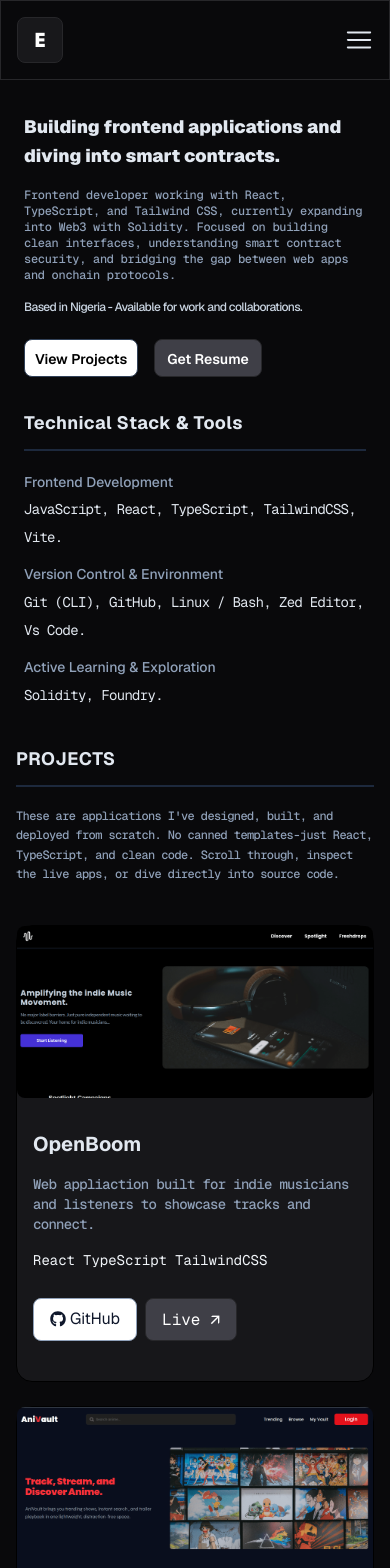
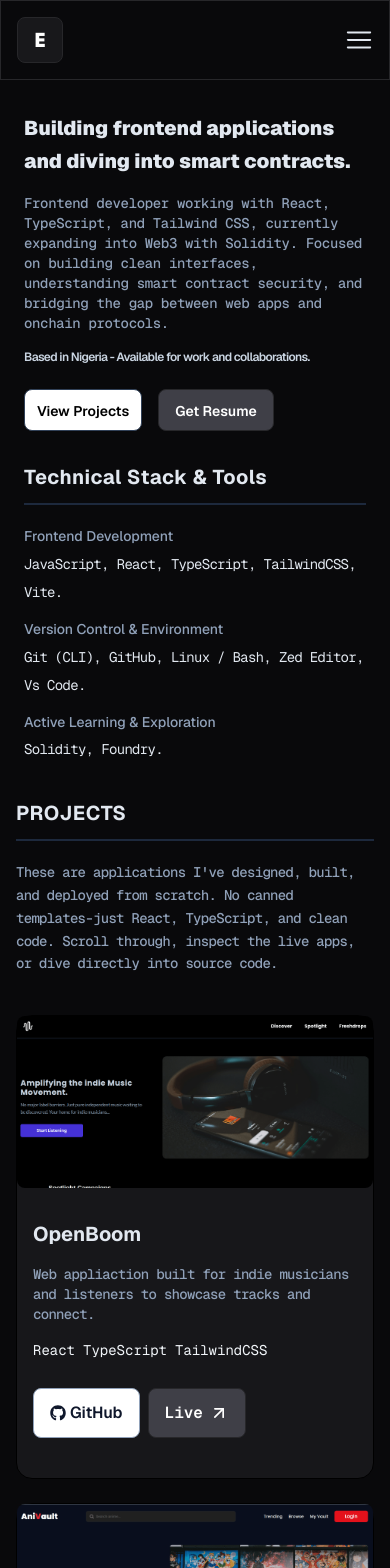
Before and after one commit to Emmanuelsomto/DecentralDrifter, a React (Vite) app: page / in a window 390 px wide. Shown: the top 1568 px of the page. Built offline with nearby package versions, Linux system fonts and the light colour scheme.

Commit message:
feat: added footer to complete my portfolio

```diff
--- a/src/App.tsx
+++ b/src/App.tsx
@@ -3,6 +3,7 @@ import Hero from "./components/Hero";
 import Projects from "./components/Projects";
 import Stack from "./components/Stack";
 import Contact from "./components/Contact";
+import Footer from "./components/Footer";
 
 export default function App() {
   return (
@@ -12,6 +13,7 @@ export default function App() {
       <Stack />
       <Projects />
       <Contact />
+      <Footer />
     </div>
   );
 }
--- a/src/components/Contact.tsx
+++ b/src/components/Contact.tsx
@@ -30,7 +30,7 @@ export default function Contact() {
         </p>
       </section>
 
-      <section className="flex flex-col justify-start items-start md:justify-center md:items-center md:text-center gap-2 md:gap-4 mb-10">
+      <section className="flex flex-col justify-start items-start md:justify-center md:items-center md:text-center gap-2 md:gap-4 mb-6 md:mb-10">
         <div className="flex flex-row gap-3 items-center">
           <span className="font-geist font-semibold text-base md:text-lg text-slate-200">
             Email:
@@ -48,7 +48,7 @@ export default function Contact() {
 
         <div className="flex flex-row gap-3 items-center">
           <span className="font-geist font-semibold text-base md:text-lg text-slate-200">
-            X (formerly Twitter):
+            X (Twitter):
           </span>
           <a
             href={`https://x.com/${accountInfo.twitter}`}
--- a/src/components/Footer.tsx
+++ b/src/components/Footer.tsx
@@ -0,0 +1,12 @@
+export default function Footer() {
+  return (
+    <footer>
+      <div className="flex flex-col gap-3 md:gap-6 w-full mx-4 mb-6">
+        <div className="border border-b border-slate-800"></div>
+        <h2 className="font-geist font-medium text-sm text-slate-400 md:text-lg tracking-wide md:text-center">
+         &copy; {new Date().getFullYear()} All Rights Reserved.
+        </h2>
+      </div>
+    </footer>
+  );
+}
--- a/src/components/Hero.tsx
+++ b/src/components/Hero.tsx
@@ -2,22 +2,22 @@ export default function Hero() {
   return (
     <>
       <div className="text-white flex flex-col justify-start items-start md:justify-center md:items-center md:text-center mx-6 md:mx-12 mt-28 mb-6 md:mb-16 gap-4 md:gap-7">
-        <h1 className="font-geist font-black text-lg md:text-4xl text-slate-200 leading-relaxed">
+        <h1 className="font-geist font-black text-xl md:text-4xl text-slate-200 leading-relaxed">
           Building frontend applications and diving into smart contracts.
         </h1>
-        <p className="font-geist-mono font-medium text-xs md:text-lg tracking-tight text-slate-400">
+        <p className="font-geist-mono font-medium text-sm md:text-lg tracking-tight text-slate-400">
           Frontend developer working with React, TypeScript, and Tailwind CSS,
           currently expanding into Web3 with Solidity. Focused on building clean
           interfaces, understanding smart contract security, and bridging the
           gap between web apps and onchain protocols.
         </p>
-        <p className="font-medium text-slate-300 font-geist text-xs md:text-base md:text-center tracking-tighter md:tracking-normal">
+        <p className="font-semibold text-slate-300 font-geist text-xs md:text-base md:text-center tracking-tighter md:tracking-normal">
           Based in Nigeria - Available for work and collaborations.
         </p>
       </div>
 
       <div className="flex justify-start items-start md:justify-center md:items-center gap-4 mx-6">
-        <button className="border border-slate-700 bg-white text-black px-2.5 py-1.5 md:px-6 md:py-4 rounded-lg  hover:bg-slate-200 active:bg-slate-300 ease-in transition-colors duration-200 cursor-pointer">
+        <button className="border border-slate-700 bg-white text-black px-3 py-2 md:px-6 md:py-4 rounded-lg  hover:bg-slate-200 active:bg-slate-300 ease-in transition-colors duration-200 cursor-pointer">
           <a
             href="#projects"
             className="font-semibold md:font-bold font-geist text-sm md:text-base"
@@ -26,7 +26,7 @@ export default function Hero() {
           </a>
         </button>
 
-        <button className="cursor-pointer border border-zinc-800 bg-zinc-700 hover:bg-zinc-800 active:bg-zinc-700 transition-colors duration-300 ease-in text-white px-3 py-1.5 md:px-6 md:py-4 rounded-lg font-semibold">
+        <button className="cursor-pointer border border-zinc-800 bg-zinc-700 hover:bg-zinc-800 active:bg-zinc-700 transition-colors duration-300 ease-in text-white px-4 py-2 md:px-6 md:py-4 rounded-lg font-semibold">
           <a
             href="/resume.pdf"
             download="Emmanuel_Resume.pdf"
--- a/src/components/Projects.tsx
+++ b/src/components/Projects.tsx
@@ -2,6 +2,7 @@ import anivaultImg from "../assets/AniVault.png";
 import devpulseImg from "../assets/DevPulse.png";
 import openboomImg from "../assets/OpenBoom.png";
 import { FaGithub } from "react-icons/fa6";
+import { FiArrowUpRight } from "react-icons/fi";
 
 interface Project {
   title: string;
@@ -48,13 +49,13 @@ export default function Projects() {
     <div id="projects" className="mx-4">
       <section className="mt-10 md:mt-16 mb-10 flex flex-col justify-start items-start md:justify-center md:items-center md:text-center gap-4">
         <div className="flex flex-col gap-3 md:gap-6 mb-1 w-full">
-          <h2 className="font-geist font-bold text-lg text-slate-200 md:text-2xl tracking-wide">
+          <h2 className="font-geist font-bold text-xl text-slate-200 md:text-3xl tracking-wide">
             PROJECTS
           </h2>
           <div className="border border-b border-slate-800"></div>
         </div>
 
-        <p className="font-geist-mono font-medium tracking-tighter text-xs md:text-lg md:mx-24 leading-relaxed text-slate-400 md:mb-4">
+        <p className="font-geist-mono font-medium tracking-tighter text-sm md:text-lg md:mx-24 leading-relaxed text-slate-400 md:mb-4">
           These are applications I've designed, built, and deployed from
           scratch. No canned templates-just React, TypeScript, and clean code.
           Scroll through, inspect the live apps, or dive directly into source
@@ -99,20 +100,23 @@ export default function Projects() {
                     href={project.github}
                     target="_blank"
                     rel="noopener noreferrer"
-                    className="font-semiboldbold font-geist flex flex-row gap-1 justify-center items-center"
+                    className="font-semibold font-geist flex flex-row gap-1 justify-center items-center"
                   >
                     <FaGithub /> GitHub
                   </a>
                 </button>
 
-                <button className="border border-zinc-800 bg-zinc-700 text-white text-base px-4 py-2 cursor-pointer rounded-lg hover:bg-zinc-600 active:bg-zinc-500 duration-300 transition-colors ease-in">
+                <button className="border border-zinc-800 bg-zinc-700 text-white text-base px-4 py-3 cursor-pointer rounded-lg hover:bg-zinc-600 active:bg-zinc-500 duration-300 transition-colors ease-in">
                   <a
                     href={project.live}
                     target="_blank"
                     rel="noopener noreferrer"
-                    className="font-geist-mono font-semiboldbold"
+                    className="font-geist-mono font-semibold flex flex-row justify-center items-center gap-1.5"
                   >
-                    Live &#129133;
+                    Live
+                    <span>
+                      <FiArrowUpRight className="w-5 h-5"/>
+                    </span>
                   </a>
                 </button>
               </div>
--- a/src/components/Stack.tsx
+++ b/src/components/Stack.tsx
@@ -39,7 +39,7 @@ export default function Stack() {
   return (
     <div id="stack" className="flex flex-col mx-6 mt-8 md:mt-16 gap-4 justify-start items-start md:justify-center md:items-center md:text-center text-white">
       <section className="flex flex-col gap-3 md:gap-4 w-full mb-1">
-        <h2 className="font-geist font-bold text-lg text-slate-200 md:text-2xl tracking-wide">
+        <h2 className="font-geist font-bold text-xl text-slate-200 md:text-3xl tracking-wide">
           Technical Stack & Tools
         </h2>
         <div className="border border-b border-slate-800"></div>
```
Also changed, not shown: src/components/Background.tsx (deleted).
